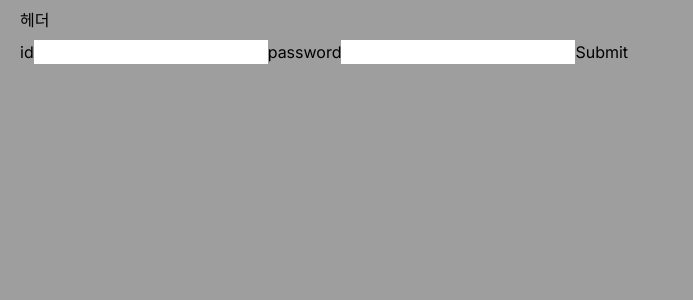
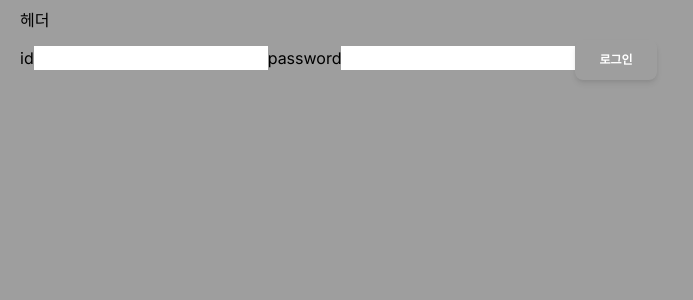
Before and after one commit to KDT1-FE/Y_FE_Toy2, a Next.js app: page /login in a window 1280 px wide. Shown: the top 300 px of the page, without its empty margins (0-693 px from the left). Built offline with nearby package versions, Linux system fonts and the light colour scheme.

Commit message:
Feat: 로그인 폼 버튼 구현

```diff
--- a/Components/Login/LoginForm.tsx
+++ b/Components/Login/LoginForm.tsx
@@ -4,6 +4,7 @@ import React from 'react';
 import { useForm, SubmitHandler } from 'react-hook-form';
 import { fetchLogin } from '../../app/login/login.utils';
 import { setCookie } from '@/Components/Login/Cookie';
+import { Button } from '@material-tailwind/react';
 
 type IFormInput = {
 	id: string; // 사용자 아이디 (필수!, 영어와 숫자만)
@@ -46,7 +47,9 @@ const LoginForm = () => {
 			<label>password</label>
 			{/* 5자 이상 */}
 			<input {...register('password')} />
-			<input type="submit" />
+			<Button type="submit" className=" bg-pink-200">
+				로그인
+			</Button>
 		</form>
 	);
 };
```
